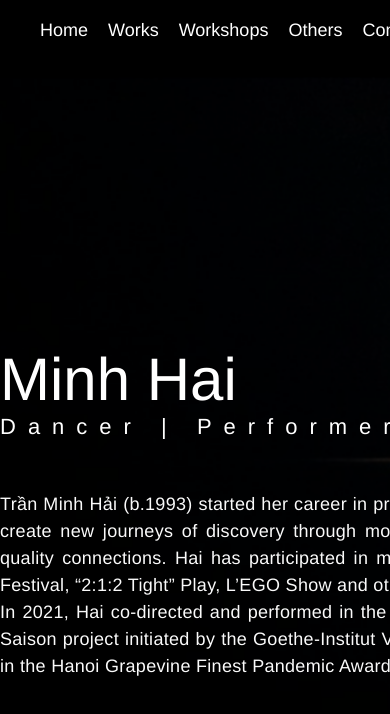
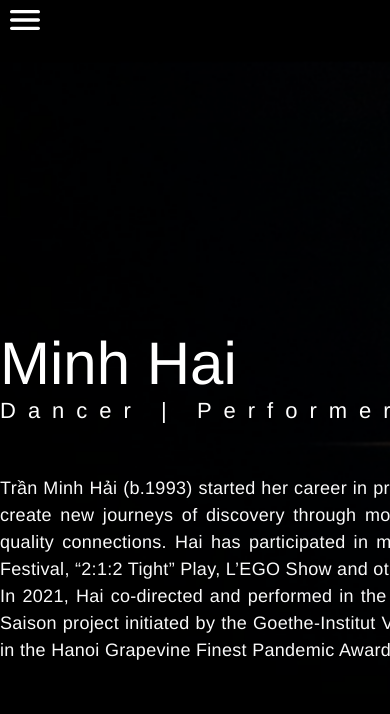
Before and after one commit to hungdoworks/hungdoworks.github.io, a Next.js app: page / in a window 390 px wide. Shown: the top 714 px of the page. Built offline with nearby package versions, Linux system fonts and the light colour scheme.

Commit message:
Add side navigation menu for mobile

```diff
--- /dev/null
+++ b/src/components/side-nav.js
@@ -0,0 +1,49 @@
+import { useRef } from "react";
+import styles from "@/styles/components/SideNavigation.module.scss";
+import Link from "next/link";
+import Image from "next/image";
+
+export default function SideNavigation({ children }) {
+    const sideNavRef = useRef(null);
+    const contentRef = useRef(null);
+
+    /* Set the width of the side navigation to 250px and the left margin of the page content to 250px and add a black background color to body */
+    const openNav = () => {
+        sideNavRef.current.style.width = "250px";
+        contentRef.current.style.marginLeft = "250px";
+    }
+
+    /* Set the width of the side navigation to 0 and the left margin of the page content to 0, and the background color of body to white */
+    const closeNav = () => {
+        sideNavRef.current.style.width = "0";
+        contentRef.current.style.marginLeft = "0";
+    }
+
+    return (
+        <>
+            <div className={styles.sideNav} ref={sideNavRef}>
+                <Link href="javascript:void(0)" className={styles.closeBtn} onClick={closeNav}>&times;</Link>
+                <Link href="/">Home</Link>
+                <Link href="/works">Works</Link>
+                <Link href="/workshops">Workshops</Link>
+                <Link href="/others">Others</Link>
+                <Link href="/contact">Contact</Link>
+            </div>
+
+            {/* Use any element to open the sidenav */}
+            <div className={styles.sideNavBar}>
+                <Image
+                    src="/icons/ic_menu.svg"
+                    alt=""
+                    width={40}
+                    height={40}
+                    onClick={openNav}
+                />
+            </div>
+
+            <div className={styles.pageContent} ref={contentRef}>
+                {children}
+            </div>
+        </>
+    );
+}
--- a/src/pages/_app.js
+++ b/src/pages/_app.js
@@ -1,5 +1,6 @@
 import Head from 'next/head'
 import NavigationBar from '@/components/nav-bar'
+import SideNav from '@/components/side-nav'
 import '@/styles/globals.css'
 
 export default function App({ Component, pageProps }) {
@@ -13,7 +14,9 @@ export default function App({ Component, pageProps }) {
       </Head>
       <main>
         <NavigationBar />
-        <Component {...pageProps} />
+        <SideNav>
+          <Component {...pageProps} />
+        </SideNav>
       </main>
     </>
   )
--- a/src/styles/NavigationBar.module.scss
+++ b/src/styles/NavigationBar.module.scss
@@ -17,3 +17,9 @@
         text-decoration: none;
     }
 }
+
+@media only screen and (max-width: 600px) {
+    .container {
+        display: none;
+    }
+}
--- /dev/null
+++ b/src/styles/components/SideNavigation.module.scss
@@ -0,0 +1,79 @@
+/* The side navigation menu */
+.sideNav {
+    height: 100%;
+    /* 100% Full-height */
+    width: 0;
+    /* 0 width - change this with JavaScript */
+    position: fixed;
+    /* Stay in place */
+    z-index: 1;
+    /* Stay on top */
+    top: 0;
+    /* Stay at the top */
+    left: 0;
+    background-color: #111;
+    /* Black*/
+    overflow-x: hidden;
+    /* Disable horizontal scroll */
+    padding-top: 60px;
+    /* Place content 60px from the top */
+    transition: 0.5s;
+    /* 0.5 second transition effect to slide in the sidenav */
+
+    /* The navigation menu links */
+    & a {
+        padding: 8px 8px 8px 32px;
+        text-decoration: none;
+        font-size: 25px;
+        color: #818181;
+        display: block;
+        transition: 0.3s;
+
+        /* When you mouse over the navigation links, change their color */
+        &:hover {
+            color: #f1f1f1;
+        }
+    }
+}
+
+.sideNavBar {
+    display: none;
+    padding-left: 5px;
+}
+
+/* Position and style the close button (top right corner) */
+.closeBtn {
+    position: absolute;
+    top: 0;
+    right: 25px;
+    font-size: 36px;
+    margin-left: 50px;
+}
+
+/* Style page content - use this if you want to push the page content to the right when you open the side navigation */
+.pageContent {
+    transition: margin-left .5s;
+}
+
+/* On smaller screens, where height is less than 450px, change the style of the sidenav (less padding and a smaller font size) */
+@media only screen and (max-height: 450px) {
+    .sideNav {
+        padding-top: 15px;
+
+        & a {
+            font-size: 18px;
+        }
+    }
+}
+
+@media only screen and (max-width: 600px) {
+    .sideNav {
+        & a {
+            color: #fff;
+        }
+    }
+
+    .sideNavBar {
+        display: block;
+    }
+}
```
Also changed, not shown: public/icons/ic_menu.svg (added).
